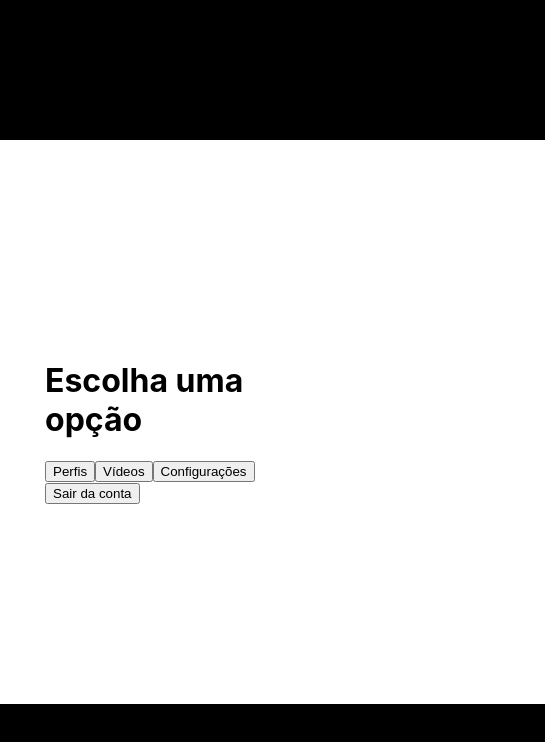
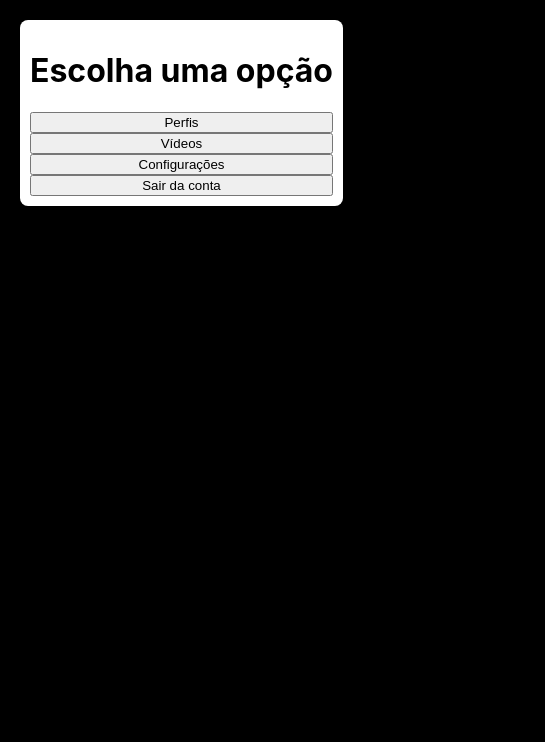
Before and after one commit to DaviMacielCavalcante/atividade_eng_de_software, a React (Create React App) app in the folder prime-video/: page /menuPrincipal in a window 390 px wide. Shown: the top 742 px of the page, 545 px wide, since content can reach past the window. Built offline with nearby package versions, Linux system fonts and the light colour scheme.

Commit message:
:lipstick: feat: Estilização do Menu Principal

```diff
--- a/prime-video/src/components/menuPrincipal/menuPrincipal.module.css
+++ b/prime-video/src/components/menuPrincipal/menuPrincipal.module.css
@@ -7,22 +7,28 @@ body {
 }
 
 .container {
+  width: 300px;
   background-color: white;
-  display: flexbox;
-  flex-flow: row;
+  display: flex;
+  flex-flow: column;
   justify-content: center;
-  padding: 200px;
+  padding: 20px;
   width: 300px;
   color: black;
+  box-sizing: border-box;
+  border-radius: 8px;
 }
 .container2 {
+  width: 200px;
   background-color: white;
-  display: flexbox;
-  flex-flow: row;
+  display: flex;
+  flex-flow: column;
   justify-content: center;
   padding: 200px;
   width: 200px;
   color: black;
+  box-sizing: border-box;
+
 }
 
 .profileItem {
@@ -31,6 +37,7 @@ body {
   border: 1px solid #ccc;
   border-radius: 4px;
   cursor: pointer;
+  text-align: center;
 }
 
 
@@ -47,3 +54,21 @@ body {
   animation: fadeout 6s forwards;
   opacity: 1;
 }
+
+@media (max-width: 760px) {
+  body {
+    height: auto;
+    justify-content: flex-start;
+    padding: 20px;
+  }
+
+  .container, .container2 {
+    padding: 10px;
+    width: 100%;
+    max-width: 100%;
+    margin-bottom: 20px;
+  }
+  .profileItem {
+    font-size: 14px
+}
+}
```
